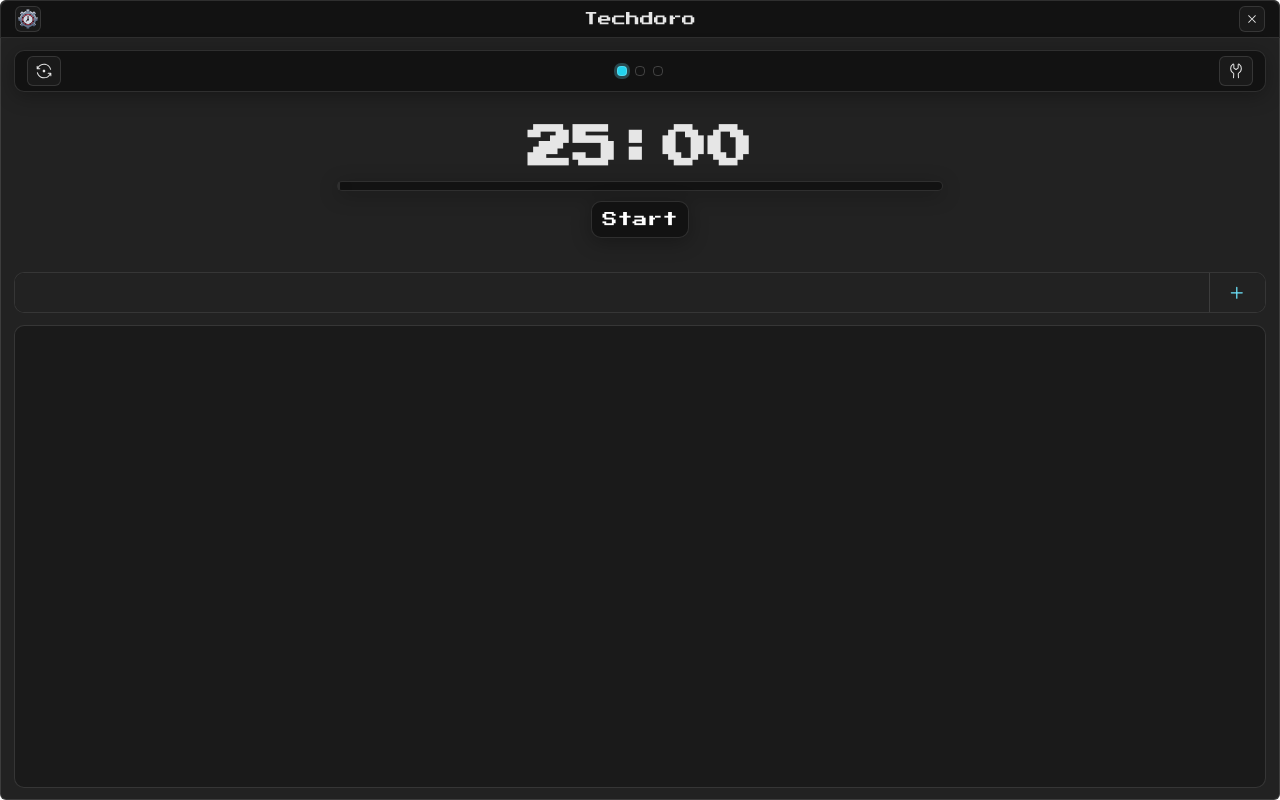
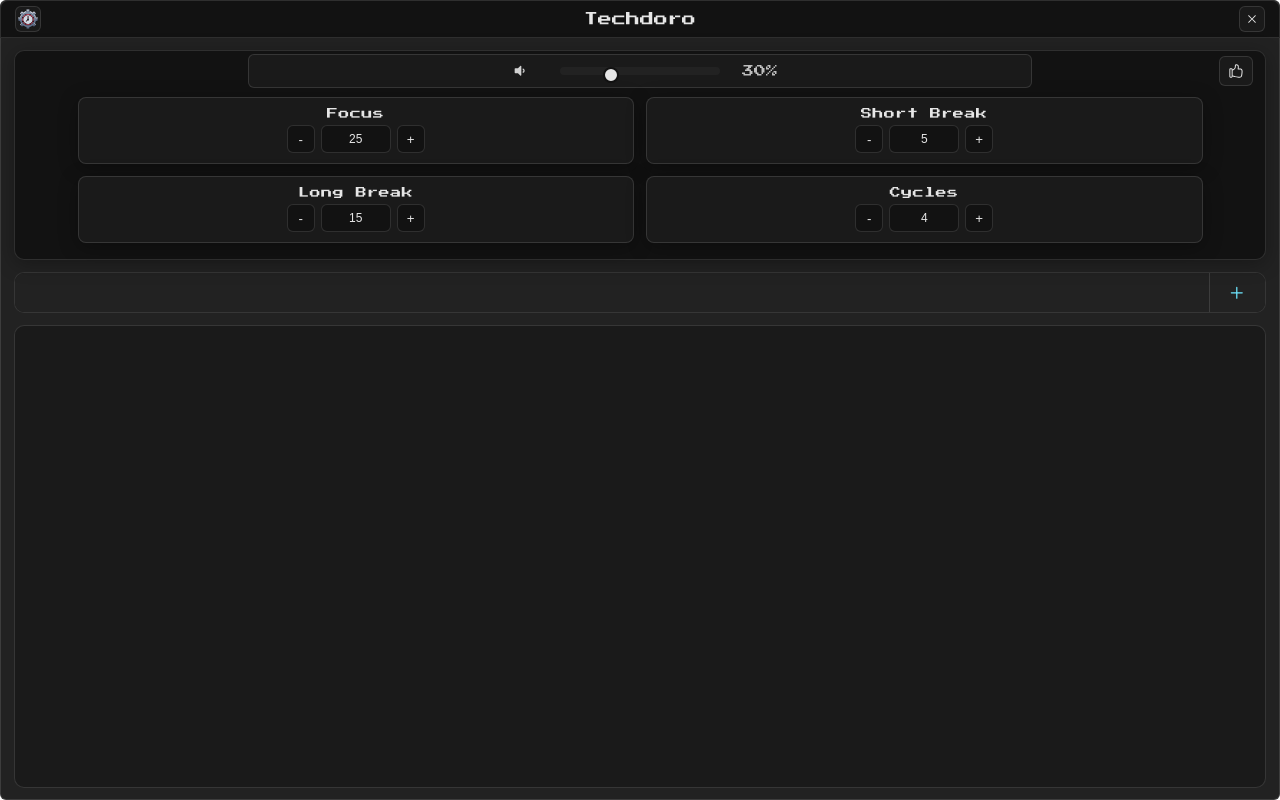
Before and after one commit to Zelchi/Techdoro, a React (Vite) app: page / in a window 1280 px wide. Built offline with nearby package versions, Linux system fonts and the light colour scheme.

Commit message:
feat: add VolumeBar component and integrate it into Menu; adjust layout and styling

```diff
--- a/src/app/components/menu/Menu.tsx
+++ b/src/app/components/menu/Menu.tsx
@@ -7,22 +7,29 @@
 import { useDispatch, useSelector } from 'react-redux';
 import { RootState } from '../../store/store';
 import StepField from './StepField';
+import VolumeBar from './VolumeBar';
 
 const Container = styled.div`
     display: flex;
     flex-direction: column;
     align-items: center;
-    justify-content: center;
+    justify-content: start;
     width: calc(100% - 28px);
     height: 210px;
     margin-top: 12px;
-    gap: 22px;
-    padding: 34px 32px 42px;
     background: var(--bg-1);
     border: 1px solid var(--border);
     border-radius: var(--radius);
     box-shadow: var(--shadow-1);
     backdrop-filter: blur(8px) saturate(160%);
+`;
+
+const ConfigBar = styled.div`
+    display: flex;
+    align-items: center;
+    justify-content: center;
+    width: 100%;
+    padding: 3px 12px;
 `;
 
 const Configs = styled.div`
@@ -56,6 +63,7 @@
     &:active { filter: brightness(.85); }
 `
 
+
 type ClockProps = { click: () => void };
 
 const clamp1 = (n: number) => Math.max(1, n | 0);
@@ -82,7 +90,7 @@
         { key: 'long', label: 'Focus' },
         { key: 'short', label: 'Short Break' },
         { key: 'final', label: 'Long Break' },
-        { key: 'cycles', label: 'Cycles until' }
+        { key: 'cycles', label: 'Cycles' }
     ];
 
     const toggleWindow = useCallback(() => {
@@ -112,7 +120,10 @@
 
     return (
         <Container>
-            <Exit onClick={() => { toggleWindow(); click(); }}><GoThumbsup /></Exit>
+            <ConfigBar>
+                <VolumeBar />
+                <Exit onClick={() => { toggleWindow(); click(); }}><GoThumbsup /></Exit>
+            </ConfigBar>
             <Configs>
                 {fields.map(field => (
                     <StepField
--- /dev/null
+++ b/src/app/components/menu/VolumeBar.tsx
@@ -0,0 +1,153 @@
+import styled from 'styled-components';
+import { useDispatch, useSelector } from 'react-redux';
+import { useCallback, useMemo, useRef, useState } from 'react';
+import { setVolume } from '../../store/reducers/volumeSlice';
+import { RootState } from '../../store/store';
+import { FaVolumeMute, FaVolumeDown, FaVolumeUp } from 'react-icons/fa';
+
+const TopBar = styled.div`
+    display: flex;
+    align-items: center;
+    justify-content: center;
+    width: 80%;
+`;
+
+const VolumeGroup = styled.div<{ dragging: boolean }>`
+    display: flex;
+    align-items: center;
+    justify-content: center;
+    width: 80%;
+    gap: 10px;
+    background: var(--bg-2);
+    color: var(--text-1);
+    border: 1px solid var(--border);
+    padding: 6px 10px;
+    border-radius: var(--radius-xs);
+    transition: box-shadow .2s ease, border-color .2s ease;
+
+    span {
+        width: 60px;
+        height: 20px;
+        display: flex;
+        align-items: center;
+        justify-content: center;
+    }
+`;
+
+const IconButton = styled.button`
+    display: inline-flex;
+    align-items: center;
+    justify-content: center;
+    background: transparent;
+    color: var(--text-1);
+    border: 0;
+    padding: 0;
+    height: 20px;
+    width: 60px;
+    text-align: center;
+    cursor: pointer;
+    opacity: .9;
+    transition: transform .15s ease, opacity .15s ease;
+    &:hover { opacity: 1; }
+    &:active { transform: scale(.96); }
+`;
+
+const VolumeSlider = styled.input.attrs({ type: 'range' })`
+    -webkit-appearance: none;
+    appearance: none;
+    width: 160px;
+    height: 8px;
+    border-radius: 999px;
+    background: var(--bg-3);
+    transition: background-size .2s ease;
+    cursor: pointer;
+
+    &::-webkit-slider-runnable-track {
+        height: 8px;
+        background: transparent;
+        border-radius: 999px;
+    }
+
+    &::-webkit-slider-thumb {
+        -webkit-appearance: none;
+        appearance: none;
+        width: 16px;
+        height: 16px;
+        border-radius: 50%;
+        background: var(--text-1);
+        border: 2px solid var(--bg-1);
+        box-shadow: 0 0 0 0 rgba(0,0,0,0.25);
+        transition: transform .15s ease, box-shadow .2s ease;
+    }
+
+    &::-moz-range-track {
+        height: 8px;
+        background: transparent;
+        border-radius: 999px;
+    }
+    &::-moz-range-progress {
+        height: 8px;
+        background: var(--text-1);
+        border-radius: 999px 0 0 999px;
+    }
+    &::-moz-range-thumb {
+        width: 16px;
+        height: 16px;
+        border-radius: 50%;
+        background: var(--text-1);
+        border: 2px solid var(--bg-1);
+        transition: transform .15s ease, box-shadow .2s ease;
+    }
+`;
+
+export default function VolumeBar() {
+    const dispatch = useDispatch();
+    const volume = useSelector((state: RootState) => state.volume.volume);
+    const [dragging, setDragging] = useState(false);
+    const prevNonZero = useRef<number>(Math.max(volume, 30));
+
+    const percent = useMemo(() => Math.max(0, Math.min(100, volume)), [volume]);
+
+    const Icon = useMemo(() => {
+        if (percent === 0) return FaVolumeMute;
+        if (percent <= 30) return FaVolumeDown;
+        return FaVolumeUp;
+    }, [percent]);
+
+    const onChange = useCallback((v: number) => {
+        dispatch(setVolume(v));
+        if (v > 0) prevNonZero.current = v;
+    }, [dispatch]);
+
+    const toggleMute = useCallback(() => {
+        if (percent === 0) {
+            onChange(prevNonZero.current || 30);
+        } else {
+            onChange(0);
+        }
+    }, [percent, onChange]);
+
+    return (
+        <TopBar>
+            <VolumeGroup dragging={dragging}>
+                <IconButton onClick={toggleMute} aria-label={percent === 0 ? 'Unmute' : 'Mute'}>
+                    <Icon />
+                </IconButton>
+                <VolumeSlider
+                    min={0}
+                    max={100}
+                    step={1}
+                    value={percent}
+                    onMouseDown={() => setDragging(true)}
+                    onMouseUp={() => setDragging(false)}
+                    onMouseLeave={() => setDragging(false)}
+                    onTouchStart={() => setDragging(true)}
+                    onTouchEnd={() => setDragging(false)}
+                    onChange={(e) => onChange(parseInt(e.target.value, 10) || 0)}
+                    aria-label="Volume"
+                />
+                <span style={{ fontSize: 12, opacity: .8, minWidth: 32, textAlign: 'right' }}>{percent}%</span>
+            </VolumeGroup>
+        </TopBar>
+    );
+}
--- a/src/app/store/reducers/windowSlice.ts
+++ b/src/app/store/reducers/windowSlice.ts
@@ -5,7 +5,7 @@
 }
 
 const windowState: Window = {
-    value: 1
+    value: 0
 }
 
 const windowSlice = createSlice({
```
